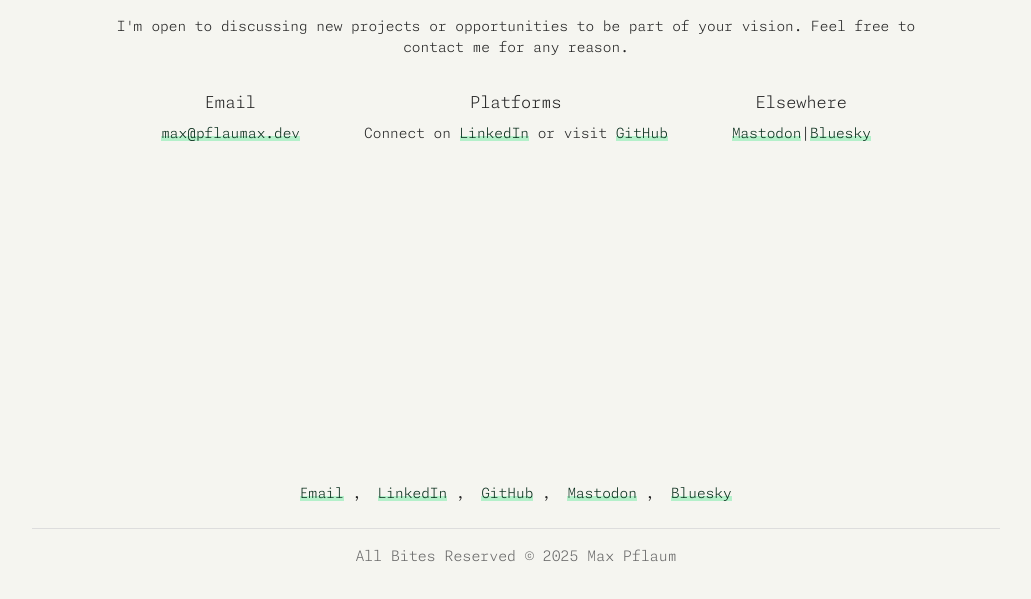
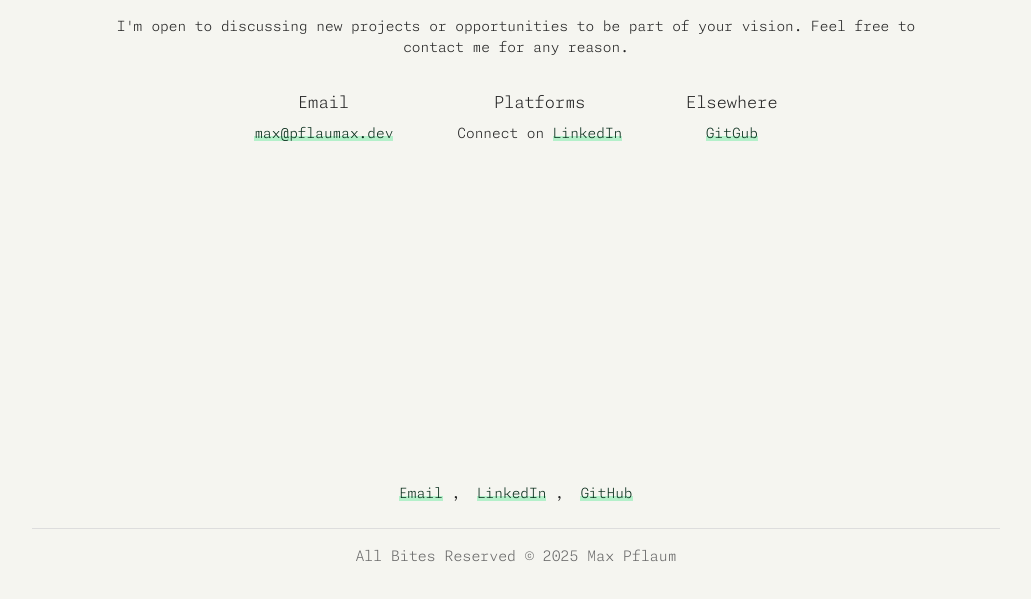
Before and after one commit to pflaumax/personal_website, a Django app: page /contact/ in a window 1280 px wide. Shown: the part 201-800 px from the top of the page, without its empty margins (124-1155 px from the left). Run offline with Django 5.2, Linux system fonts and the light colour scheme; data comes from the database, SQL or seed files in the repository; parts of the project's set-up code (start-up, migrations or seed data) failed here and were passed over.

Commit message:
Fast changes of networks

```diff
--- a/website_app/templates/website_app/base.html
+++ b/website_app/templates/website_app/base.html
@@ -48,12 +48,6 @@
           <li class="inline-list-item">
             <a href="https://github.com/pflaumax" target="_blank" rel="noopener noreferrer">GitHub</a>
           </li>
-          <li class="inline-list-item">
-            <a href="https://hachyderm.io/@fau" target="_blank" rel="noopener noreferrer">Mastodon</a>
-          </li>
-          <li class="inline-list-item">
-            <a href="https://bsky.app/profile/pflaumax.dev" target="_blank" rel="noopener noreferrer">Bluesky</a>
-          </li>
 
         </ul>
       </div>
--- a/website_app/templates/website_app/contact.html
+++ b/website_app/templates/website_app/contact.html
@@ -12,13 +12,13 @@
 
     <div class="contact-method">
       <h3>Platforms</h3>
-      <p>Connect on <a href="https://www.linkedin.com/in/pflaumax/" target="_blank" rel="noopener noreferrer" class="contact-link">LinkedIn</a> or visit <a href="https://github.com/pflaumax" target="_blank" rel="noopener noreferrer" class="contact-link">GitHub</a></p>
+      <p>Connect on <a href="https://www.linkedin.com/in/pflaumax/" target="_blank" rel="noopener noreferrer" class="contact-link">LinkedIn</a></p>
 
     </div>
 
     <div class="contact-method">
       <h3>Elsewhere</h3>
-      <a href="https://hachyderm.io/@fau" target="_blank" rel="noopener noreferrer" class="contact-link">Mastodon</a>|<a href="https://bsky.app/profile/pflaumax.dev" target="_blank" rel="noopener noreferrer" class="contact-link">Bluesky</a>
+      <a href="https://github.com/pflaumax" target="_blank" rel="noopener noreferrer" class="contact-link">GitGub</a>
     </div>
   </div>
 
--- a/website_app/templates/website_app/home.html
+++ b/website_app/templates/website_app/home.html
@@ -12,7 +12,7 @@
 
     <div class="bio-content">
       <p class="intro">
-        I'm a backend developer focused on building
+        I'm a software developer focused on building
         efficient web applications, automation tools and scripts,
         with Python as my primary language. I'm also exploring ML
         and AI integration features into software.
```
Also changed, not shown: stats/__init__.py (deleted), stats/migrations/__init__.py (deleted), tools/migrations/__init__.py (deleted), website_app/migrations/__init__.py (deleted), website_project/__init__.py (deleted), 1 other file.
